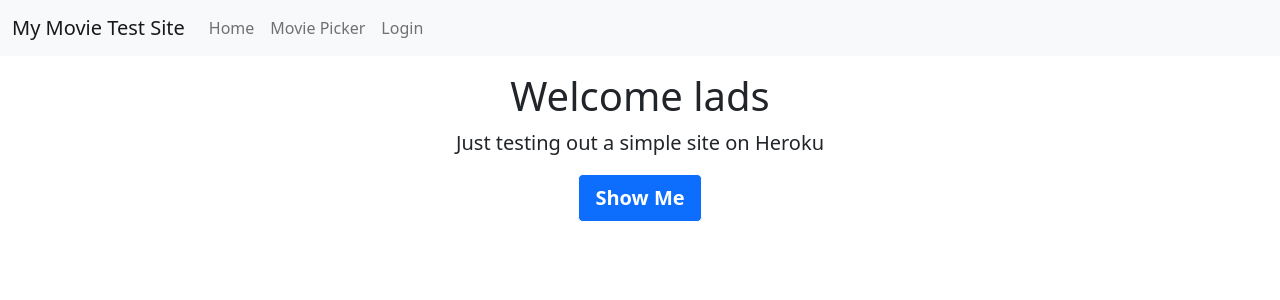
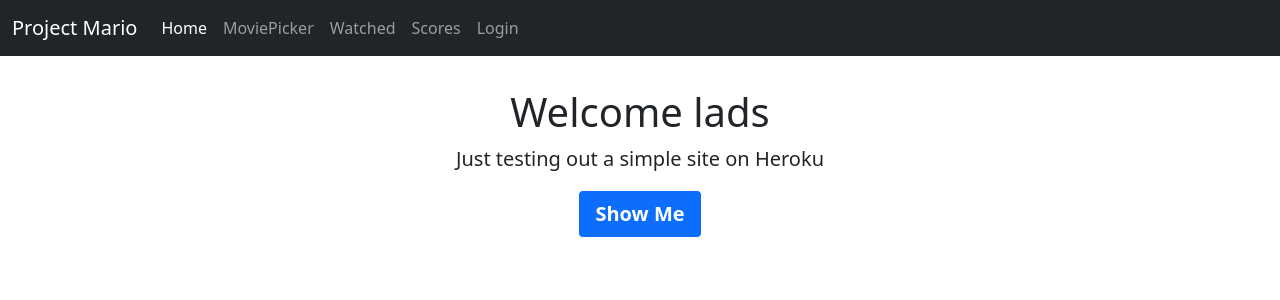
Before and after one commit to flukestar/movie_picker, a Flask app: page / in a window 1280 px wide. Shown: the top 300 px of the page. Run offline with Flask 2, Linux system fonts and the light colour scheme; parts of the project's set-up code (start-up, migrations or seed data) failed here and were passed over.

Commit message:
added new links to nav and login page

```diff
--- a/app.py
+++ b/app.py
@@ -62,5 +62,12 @@ def delete(id):
     db.session.commit()
     return redirect("/seen")
 
+
+@app.route("/login")
+def login():
+    title = "Login"
+    return render_template("login.html", title=title)
+
+
 if __name__ == "__main__":
-    app.run()
+    app.run(debug=TRUE)
--- a/templates/base.html
+++ b/templates/base.html
@@ -10,38 +10,47 @@
     <link href="https://cdn.jsdelivr.net/npm/bootstrap@5.0.0-beta1/dist/css/bootstrap.min.css" rel="stylesheet"
         integrity="sha384-giJF6kkoqNQ00vy+HMDP7azOuL0xtbfIcaT9wjKHr8RbDVddVHyTfAAsrekwKmP1" crossorigin="anonymous">
 
-    <title>Showcase - {{ title }}</title>
+    <title>{{ title }} - Project Mario</title>
 </head>
 
 <body class="text-center">
-    <div class="container"></div>
-    <nav class="navbar navbar-expand-lg navbar-light bg-light">
+
+    <nav class="navbar navbar-expand-lg navbar-dark bg-dark mb-3">
         <div class="container-fluid">
-            <a class="navbar-brand" href="/">My Movie Test Site</a>
-            <button class="navbar-toggler" type="button" data-bs-toggle="collapse" data-bs-target="#navbarNav"
-                aria-controls="navbarNav" aria-expanded="false" aria-label="Toggle navigation">
+            <a class="navbar-brand" href="/">Project Mario</a>
+            <button class="navbar-toggler" type="button" data-bs-toggle="collapse"
+                data-bs-target="#navbarSupportedContent" aria-controls="navbarSupportedContent" aria-expanded="false"
+                aria-label="Toggle navigation">
                 <span class="navbar-toggler-icon"></span>
             </button>
-            <div class="collapse navbar-collapse" id="navbarNav">
-                <ul class="navbar-nav">
+            <div class="collapse navbar-collapse" id="navbarSupportedContent">
+                <ul class="navbar-nav me-auto mb-2 mb-lg-0">
                     <li class="nav-item">
-                        <a class="nav-link" aria-current="page" href="/">Home</a>
+                        <a class="nav-link active" aria-current="page" href="/">Home</a>
                     </li>
                     <li class="nav-item">
-                        <a class="nav-link" href="/moviepicker">Movie Picker</a>
+                        <a class="nav-link" href="/moviepicker">MoviePicker</a>
                     </li>
                     <li class="nav-item">
-                        <a class="nav-link" href="#">Login</a>
+                        <a class="nav-link" href="/seen">Watched</a>
+                    </li>
+                    <li class="nav-item">
+                        <a class="nav-link" href="#">Scores</a>
+                    </li>
+                    <li class="nav-item">
+                        <a class="nav-link" href="login">Login</a>
                     </li>
                 </ul>
             </div>
         </div>
     </nav>
-    </div>
+
     {% block content %}{% endblock %}
+
     <footer class=" mt-auto text-white-50">
         <p>Is this even visible?</p>
     </footer>
+
     <script src="https://cdn.jsdelivr.net/npm/bootstrap@5.0.0-beta1/dist/js/bootstrap.bundle.min.js"
         integrity="sha384-ygbV9kiqUc6oa4msXn9868pTtWMgiQaeYH7/t7LECLbyPA2x65Kgf80OJFdroafW"
         crossorigin="anonymous"></script>
```
Also changed, not shown: templates/login.html (+20 -7 lines).
